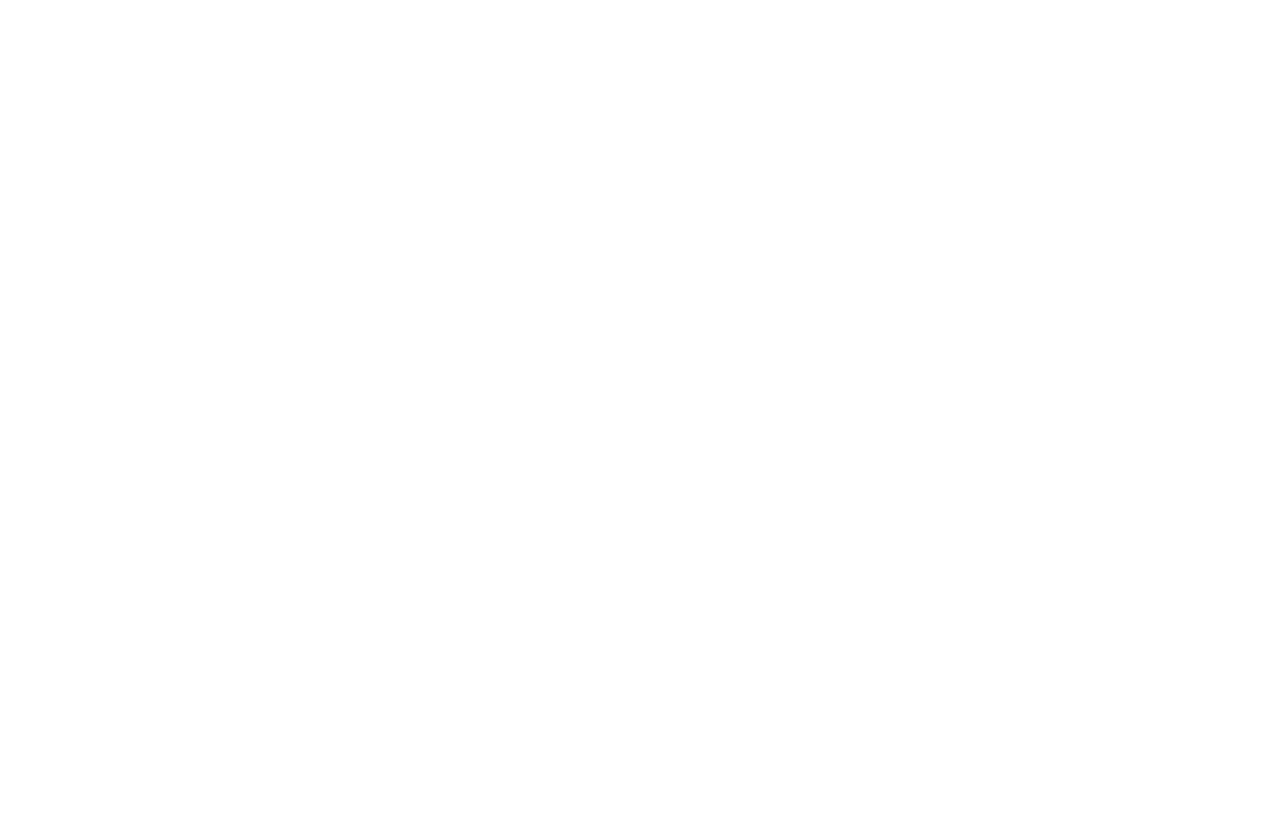
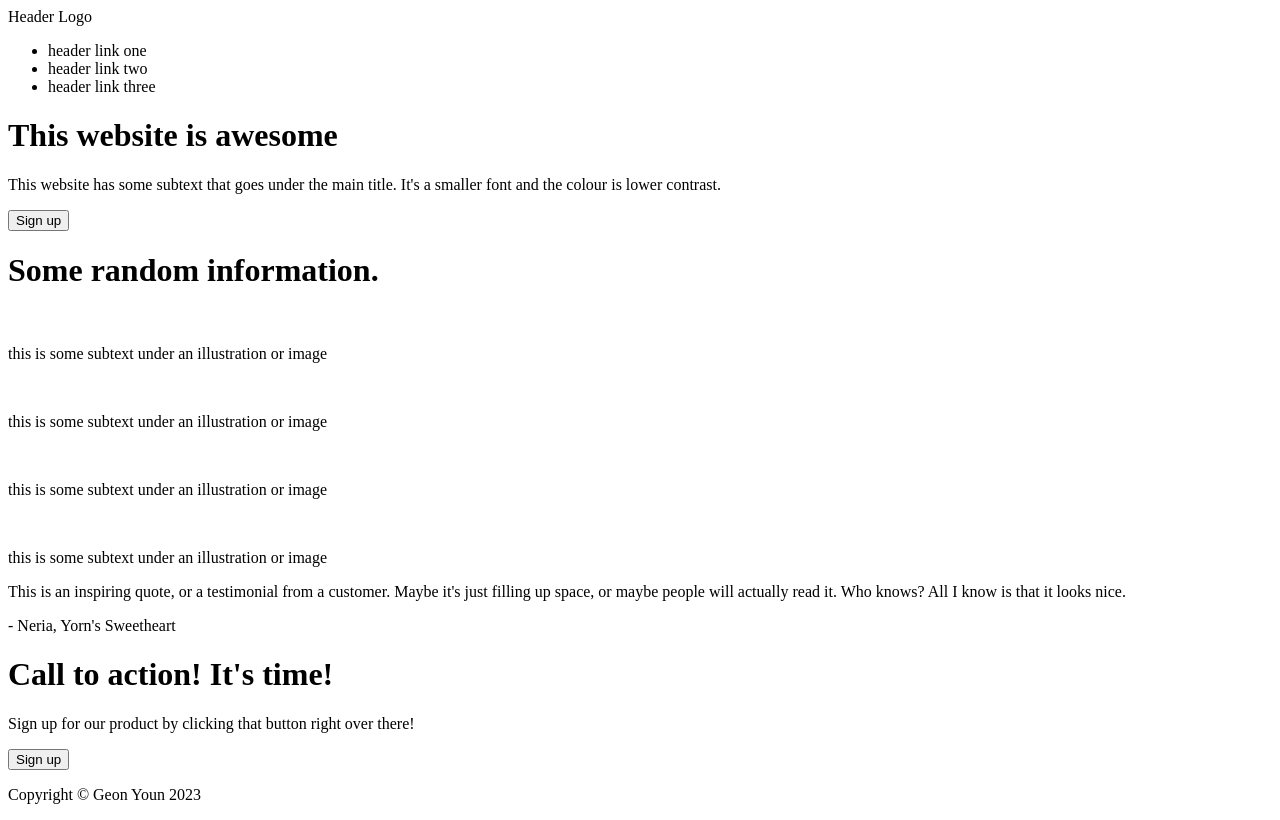
Before and after one commit to geon-youn/awesome-website, a plain HTML site: page index.html in a window 1280 px wide. Drawn offline with Linux system fonts and the light colour scheme.

Commit message:
Add all required text to site

```diff
--- a/index.html
+++ b/index.html
@@ -10,23 +10,58 @@
 
 <body>
     <div class="header">
-
+        <div class="logo">Header Logo</div>
+        <ul>
+            <li><a>header link one</a></li>
+            <li><a>header link two</a></li>
+            <li><a>header link three</a></li>
+        </ul>
     </div>
 
     <div class="intro">
-
+        <h1>This website is awesome</h1>
+        <p>This website has some subtext that goes under the main title. It's a smaller font and the colour is lower
+            contrast.</p>
+        <button href="#">Sign up</button>
+        <img src="" alt="">
     </div>
 
     <div class="infoset">
+        <h1>Some random information.</h1>
+        <div class="info">
+            <img src="" alt="">
+            <p>this is some subtext under an illustration or image</p>
+        </div>
 
+        <div class="info">
+            <img src="" alt="">
+            <p>this is some subtext under an illustration or image</p>
+        </div>
+
+        <div class="info">
+            <img src="" alt="">
+            <p>this is some subtext under an illustration or image</p>
+        </div>
+
+        <div class="info">
+            <img src="" alt="">
+            <p>this is some subtext under an illustration or image</p>
+        </div>
     </div>
 
     <div class="quotes">
+        <p>This is an inspiring quote, or a testimonial from a customer. Maybe it's just filling up space, or maybe people will actually read it. Who knows? All I know is that it looks nice.</p>
+        <p>- Neria, Yorn's Sweetheart</p>
+    </div>
 
+    <div class="signup">
+        <h1>Call to action! It's time!</h1>
+        <p>Sign up for our product by clicking that button right over there!</p>
+        <button href="#">Sign up</button>
     </div>
 
     <div class="footer">
-
+        <p>Copyright © Geon Youn 2023</p>
     </div>
 </body>
 
```
